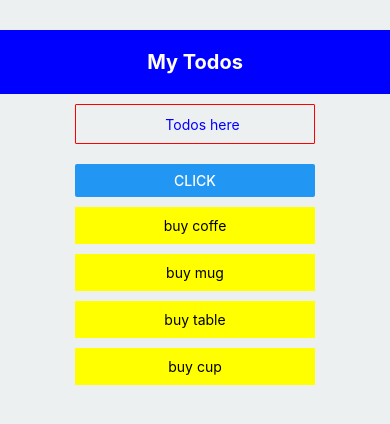
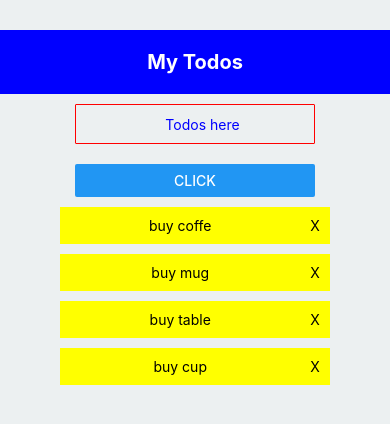
Before and after one commit to SteveJ123/react_native, a React Native app in the folder todo/: screen / in a window 390 px wide. Shown: the top 424 px of the page. Built offline with nearby package versions, Linux system fonts and the light colour scheme.

Commit message:
added style

```diff
--- a/todo/components/Item.js
+++ b/todo/components/Item.js
@@ -17,14 +17,22 @@ export default class Item extends React.Component {
     render() {
         console.log("props test", this.props );
         return (
-            <TouchableOpacity  onPress={()=>{this.props.updateTodo(this.props.item.key)}}>
-                <Text style={styles.itemList}>{this.props.item.text}</Text>
+            <TouchableOpacity style={styles.listContainer}>
+                <Text style={styles.itemList}>{this.props.item.text}
+                </Text>
+                <TouchableOpacity onPress={()=>{this.props.updateTodo(this.props.item.key)}}>
+                <Text style={styles.closeList}>X</Text>
+                </TouchableOpacity>
+
             </TouchableOpacity>
         );
     }
 }
 
 const styles = StyleSheet.create({
+    listContainer:{
+        flex: 1, flexDirection: 'row'
+    },
     itemList: {
         width: 240,
         marginTop: 10,
@@ -32,5 +40,10 @@ const styles = StyleSheet.create({
         backgroundColor: 'yellow',
         textAlign: 'center',
     },
+    closeList: {
+        marginTop: 10,
+        padding: 10,
+        backgroundColor: 'yellow',
+    }
 
 });
```
Also changed, not shown: todo/components/Textfield.js (line endings or trailing spaces).
